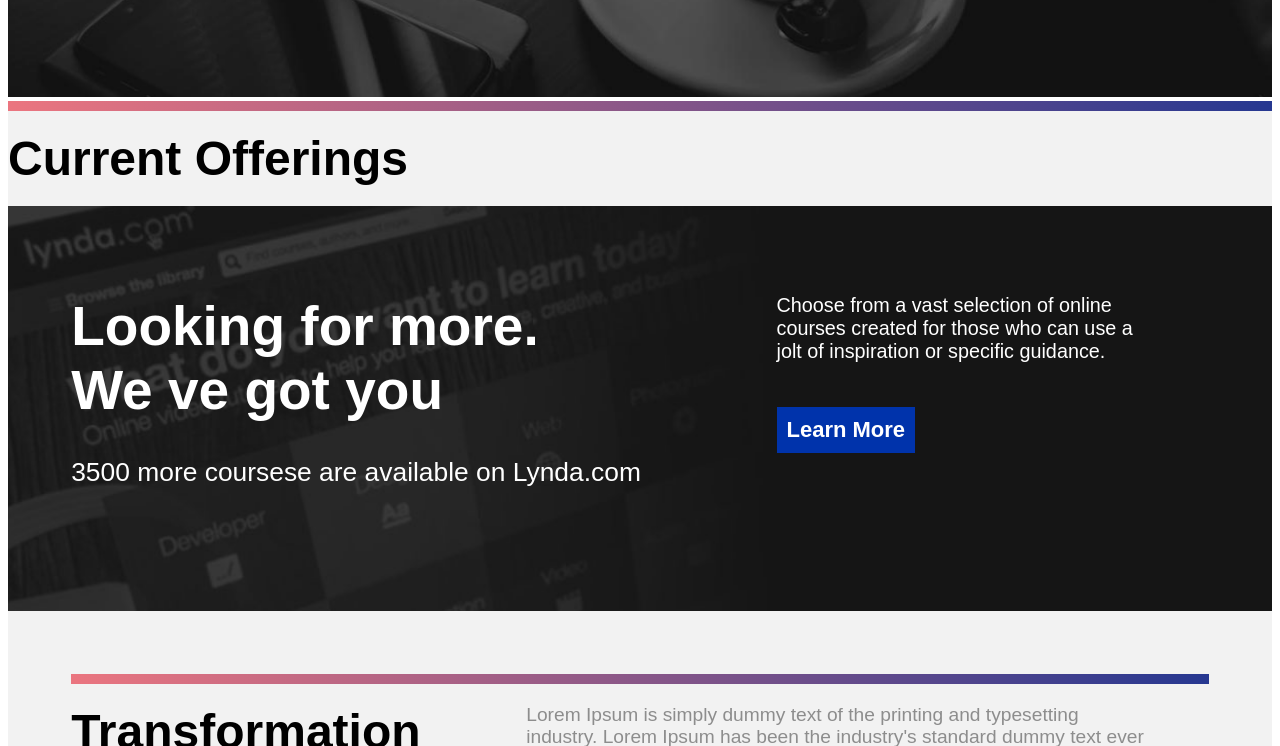
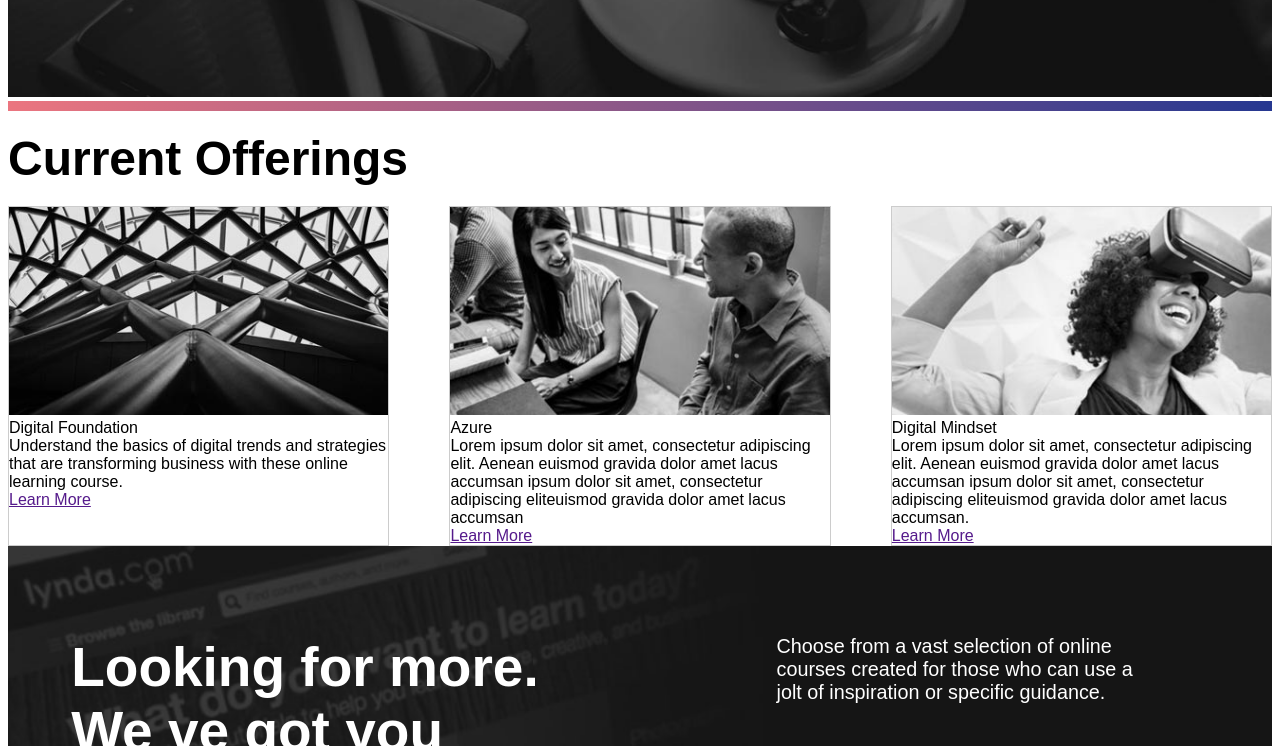
Before and after one commit to Lina-ElBadrawy/Digitalu, a plain HTML site: page index.html in a window 1280 px wide. Shown: the part 751-1497 px from the top of the page. Drawn offline with Linux system fonts and the light colour scheme.

Commit message:
current offerings

```diff
--- a/css/styles.css
+++ b/css/styles.css
@@ -343,6 +343,34 @@
        color: #747474;
 
 }
+.current-offerings{
+    background: #fff;
+
+}
+.current-offerings .cards-list{
+    display: flex;
+    flex-direction: row;
+    flex-wrap: nowrap;
+    justify-content:space-between;
+    overflow: hidden;
+}
+.current-offerings .card{
+   width: 30%;
+  border: 1px solid #cccccc;
+}
+.current-offerings .cards-list img{
+    width:100%;
+
+}
+.current-offerings .cards-list .title{
+
+}
+.current-offerings .cards-list .summary{
+
+}
+.current-offerings .cards-list .link{
+
+}
 @media screen and (max-width: 765px) {
 .looking-for-more .wrapper{
     flex-direction: column;
--- a/index.html
+++ b/index.html
@@ -65,6 +65,44 @@
     </section>
     <section class="grey-bg current-offerings">
         <div class="promo-title branded-border">Current Offerings</div>
+
+        <div role="tablist">
+            <div role="tab">
+                <div class="cards-list">
+                    <div class="card">
+                        <img src="imgs/featured_1.jpg" />
+                        <div class="title">Digital Foundation</div>
+                        <div class="summary">Understand the basics of digital trends and strategies that are transforming business with these online learning course.</div>
+                        <div class="link">
+                            <a href="">Learn More</a>
+                        </div>
+
+                    </div>
+
+                    <div class="card">
+                        <img src="imgs/featured_2.jpg" />
+                        <div class="title">Azure</div>
+                        <div class="summary">Lorem ipsum dolor sit amet, consectetur adipiscing elit. Aenean euismod gravida dolor amet lacus accumsan ipsum dolor sit amet, consectetur adipiscing eliteuismod gravida dolor amet lacus accumsan</div>
+                        <div class="link">
+                            <a href="">Learn More</a>
+                        </div>
+
+                    </div>
+
+                    <div class="card">
+                        <img src="imgs/featured_3.jpg" />
+                        <div class="title">Digital Mindset</div>
+                        <div class="summary">Lorem ipsum dolor sit amet, consectetur adipiscing elit. Aenean euismod gravida dolor amet lacus accumsan ipsum dolor sit amet, consectetur adipiscing eliteuismod gravida dolor amet lacus accumsan.</div>
+                        <div class="link">
+                            <a href="">Learn More</a>
+                        </div>
+
+                    </div>
+
+                </div>
+            </div>
+
+        </div>
 
 
     </section>
@@ -190,7 +228,7 @@
 
                 </div>
                 <div class="card">
-                    <h4 >
+                    <h4>
                         Questions?
                     </h4>
                     <div class="summary">
```
Also changed, not shown: imgs/featured_1.jpg (added), imgs/featured_2.jpg (added), imgs/featured_3.jpg (added).
